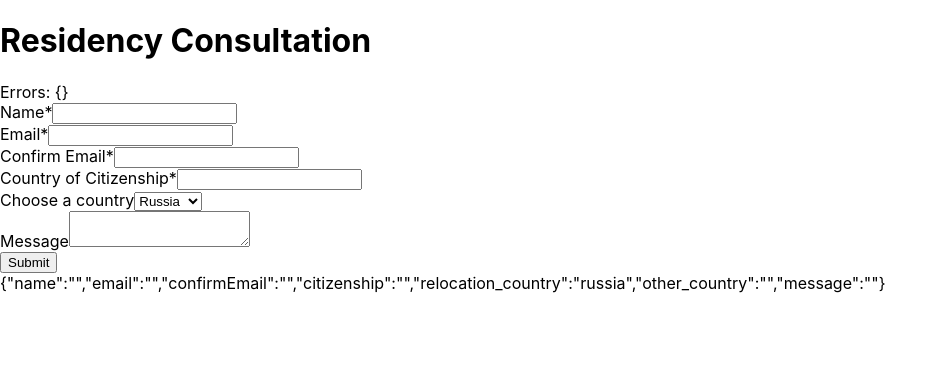
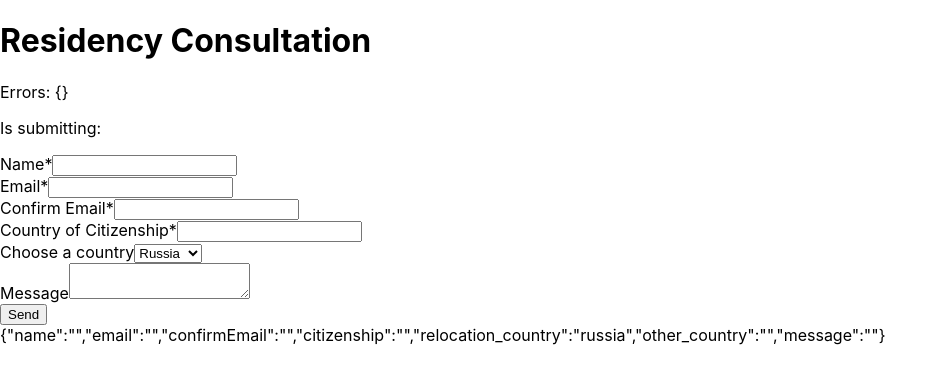
Before and after one commit to ashannon828/conditional-forms-with-formik, a Next.js app: page /residency in a window 1280 px wide. Shown: the top 384 px of the page, without its empty margins (0-948 px from the left). Built offline with nearby package versions, Linux system fonts and the light colour scheme.

Commit message:
form working as it should

```diff
--- a/pages/residency.js
+++ b/pages/residency.js
@@ -3,7 +3,16 @@ import Head from "next/head";
 import { Field, Form, Formik, FormikProps } from "formik";
 import * as Yup from "yup";
 
-let validationShape = {
+const submitFunc = (values, { setSubmitting, resetForm }) => {
+  setSubmitting(true);
+  setTimeout(() => {
+    alert(JSON.stringify(values, null, 2));
+  }, 1000);
+  setSubmitting(false);
+  resetForm();
+};
+
+const validationShape = {
   name: Yup.string().required("Enter your name"),
   email: Yup.string()
     .email("Enter a valid email")
@@ -44,17 +53,13 @@ export default function residency() {
             message: "",
           }}
           validationSchema={validationSchema}
-          onSubmit={(values, actions) => {
-            setTimeout(() => {
-              alert(JSON.stringify(values, null, 2));
+          onSubmit={submitFunc}
+        >
+          {({ values, errors, touched, isSubmitting }) => (
+            <Form>
+              <p>Errors: {JSON.stringify(errors)}</p>
+              <p>Is submitting: {isSubmitting}</p>
 
-              actions.setSubmitting(false);
-            }, 1000);
-          }}
-        >
-          {({ values, errors, touched }) => (
-            <Form>
-              Errors: {JSON.stringify(errors)}
               <div>
                 <label htmlFor="name">Name*</label>
                 <Field type="text" id="name" name="name" />
@@ -100,7 +105,9 @@ export default function residency() {
                 <Field as="textarea" id="message" name="message" />
               </div>
               <div>
-                <button type="submit">Submit</button>
+                <button type="submit" disabled={isSubmitting}>
+                  Send
+                </button>
               </div>
               {JSON.stringify(values)}
             </Form>
```
